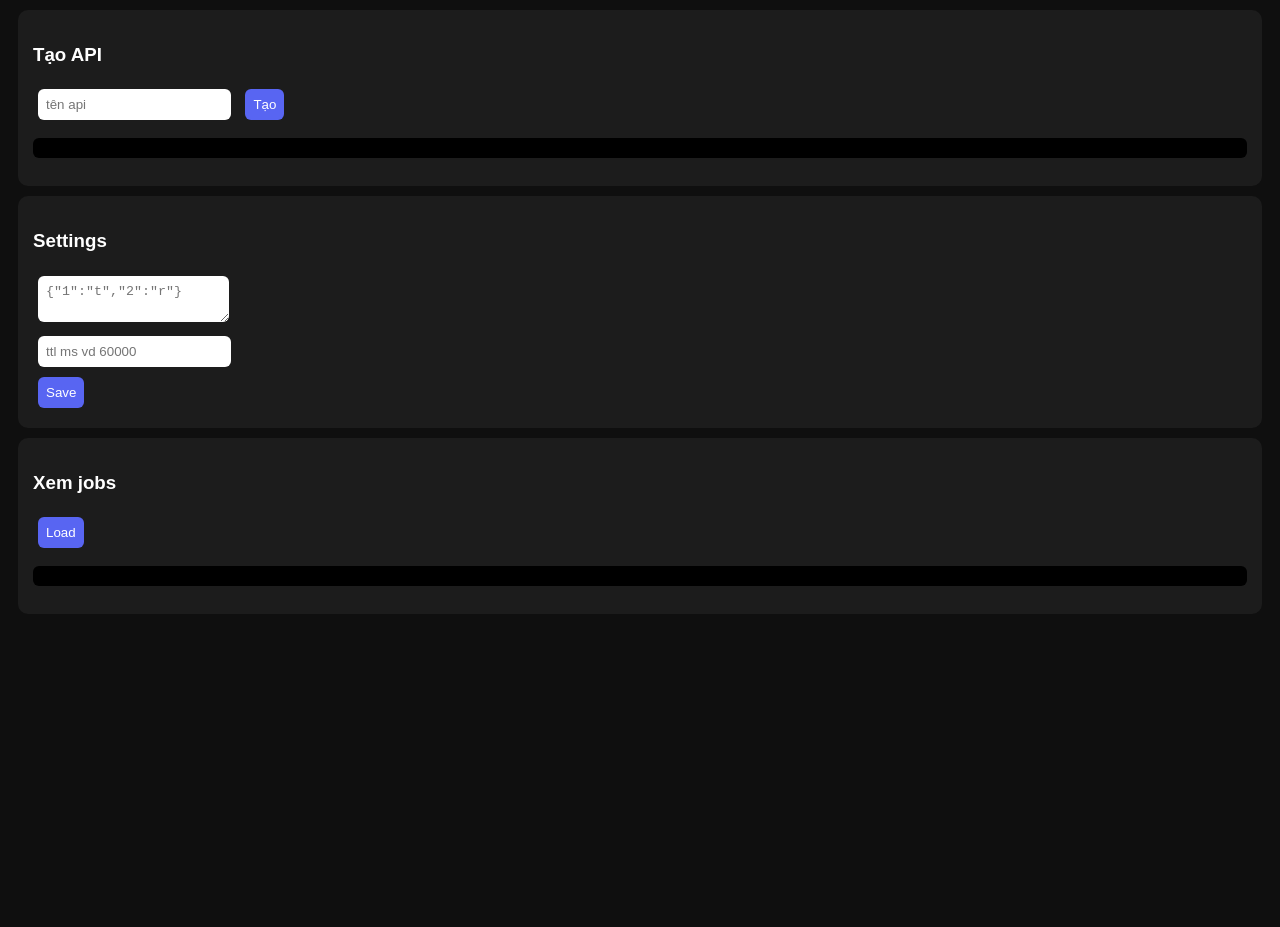
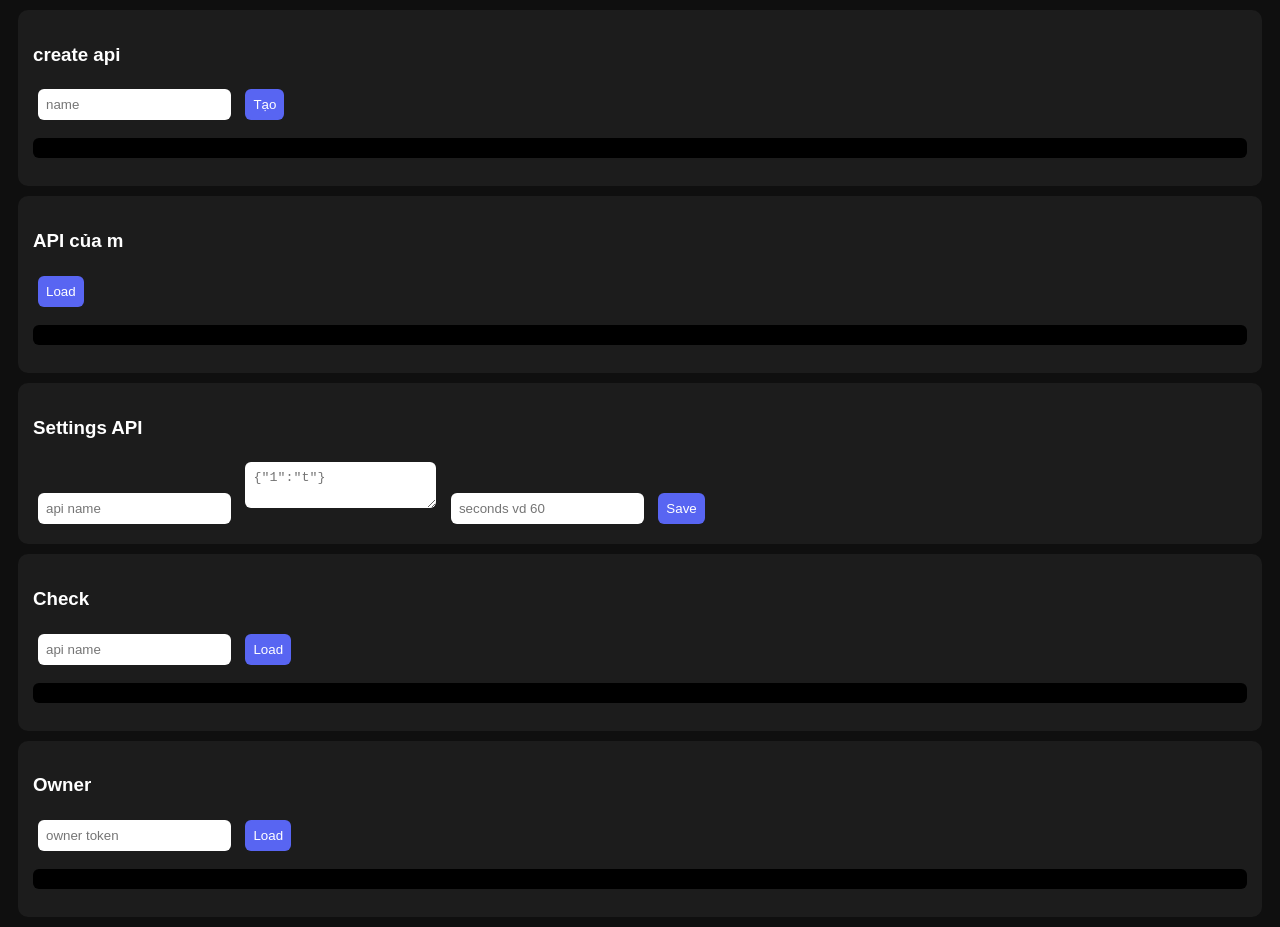
Before and after one commit to trieu1082/apihop-test, a website: page public/index.html in a window 1280 px wide. Before the commit the page ends 800 px from the top, so only its background shows below. Drawn offline with Linux system fonts and the light colour scheme.

Commit message:
Update index.html

```diff
--- a/public/index.html
+++ b/public/index.html
@@ -8,29 +8,44 @@ body{background:#0f0f0f;color:#fff;font-family:sans-serif}
 .box{background:#1c1c1c;padding:15px;margin:10px;border-radius:10px}
 input,button,textarea{margin:5px;padding:8px;border-radius:6px;border:none}
 button{background:#5865f2;color:#fff;cursor:pointer}
-pre{background:#000;padding:10px;border-radius:6px}
+pre{background:#000;padding:10px;border-radius:6px;max-height:200px;overflow:auto}
 </style>
 </head>
 <body>
 
 <div class="box">
-<h3>Tạo API</h3>
-<input id="name" placeholder="tên api">
+<h3>create api</h3>
+<input id="name" placeholder="name">
 <button onclick="create()">Tạo</button>
 <pre id="link"></pre>
 </div>
 
 <div class="box">
-<h3>Settings</h3>
-<textarea id="map" placeholder='{"1":"t","2":"r"}'></textarea><br>
-<input id="ttl" placeholder="ttl ms vd 60000"><br>
-<button onclick="set()">Save</button>
+<h3>API của m</h3>
+<button onclick="loadApis()">Load</button>
+<pre id="list"></pre>
 </div>
 
 <div class="box">
-<h3>Xem jobs</h3>
+<h3>Settings API</h3>
+<input id="setName" placeholder="api name">
+<textarea id="setMap" placeholder='{"1":"t"}'></textarea>
+<input id="setTTL" placeholder="seconds vd 60">
+<button onclick="saveSet()">Save</button>
+</div>
+
+<div class="box">
+<h3>Check</h3>
+<input id="viewName" placeholder="api name">
 <button onclick="load()">Load</button>
 <pre id="out"></pre>
+</div>
+
+<div class="box">
+<h3>Owner</h3>
+<input id="token" placeholder="owner token">
+<button onclick="owner()">Load</button>
+<pre id="own"></pre>
 </div>
 
 <script>
@@ -41,19 +56,35 @@ async function create(){
   let r=await fetch("/create",{method:"POST",headers:{'Content-Type':'application/json'},body:JSON.stringify({name})})
   let j=await r.json()
   cur=name
-  document.getElementById("link").innerText=location.origin+j.api
+  link.innerText=location.origin+j.api
 }
 
-async function set(){
-  let map=JSON.parse(document.getElementById("map").value||"{}")
-  let ttl=parseInt(document.getElementById("ttl").value)
-  await fetch("/set",{method:"POST",headers:{'Content-Type':'application/json'},body:JSON.stringify({name:cur,map,ttl})})
+async function loadApis(){
+  let r=await fetch("/my")
+  let j=await r.json()
+  list.innerText=j.join("\n")
+}
+
+async function saveSet(){
+  let name=setName.value
+  let map=JSON.parse(setMap.value||"{}")
+  let ttl=parseInt(setTTL.value)
+
+  await fetch("/set",{method:"POST",headers:{'Content-Type':'application/json'},body:JSON.stringify({name,map,ttl})})
 }
 
 async function load(){
-  let r=await fetch("/api/"+cur)
+  let n=viewName.value
+  let r=await fetch("/api/"+n)
   let j=await r.json()
-  document.getElementById("out").innerText=JSON.stringify(j,null,2)
+  out.innerText=JSON.stringify(j,null,2)
+}
+
+async function owner(){
+  let t=token.value
+  let r=await fetch("/owner",{method:"POST",headers:{'Content-Type':'application/json'},body:JSON.stringify({token:t})})
+  let j=await r.json()
+  own.innerText=JSON.stringify(j,null,2)
 }
 </script>
 
```
